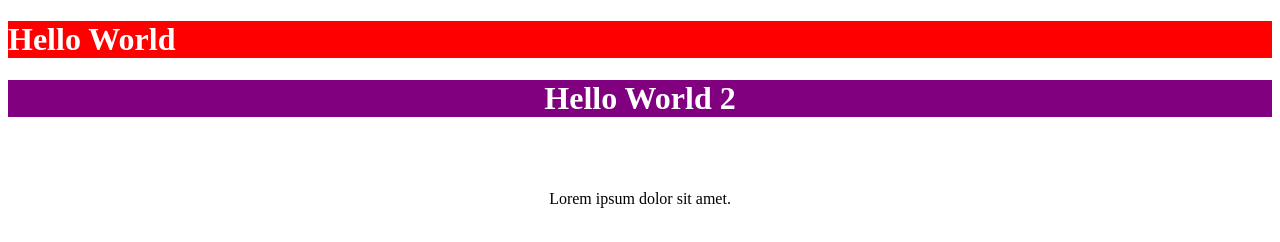
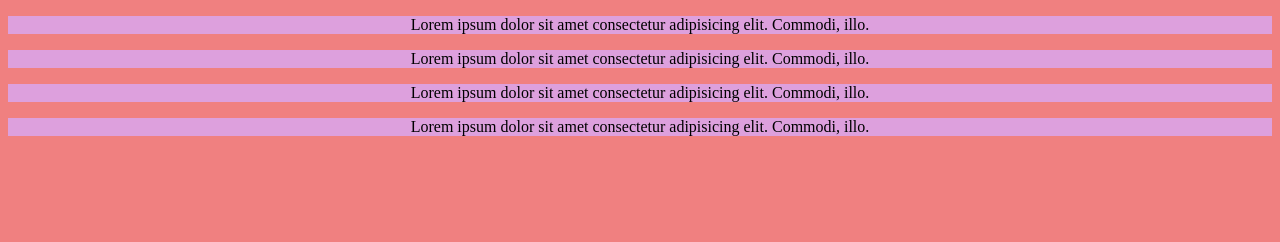
Before and after one commit to aliabb4s/Class-02-GitHub, a plain HTML site: page index.html in a window 1280 px wide. Drawn offline with Linux system fonts and the light colour scheme.

Commit message:
selectors practice

```diff
--- a/index.html
+++ b/index.html
@@ -5,10 +5,17 @@
     <link rel="stylesheet" href="./style.css">
 </head>
 <body>
-    <h1 class="bg-red text-white">Hello World</h1>
+    <!-- <h1 class="bg-red text-white">Hello World</h1>
     <h1 class="bg-purple text-white center">Hello World 2</h1>
     <br />
     <br />
-    <p class="center">Lorem ipsum dolor sit amet.</p>
+    <p class="center">Lorem ipsum dolor sit amet.</p> -->
+
+    <div id="container">
+        <p>Lorem ipsum dolor sit amet consectetur adipisicing elit. Commodi, illo.</p>
+        <p>Lorem ipsum dolor sit amet consectetur adipisicing elit. Commodi, illo.</p>
+        <p>Lorem ipsum dolor sit amet consectetur adipisicing elit. Commodi, illo.</p>
+        <p>Lorem ipsum dolor sit amet consectetur adipisicing elit. Commodi, illo.</p>
+    </div>
 </body>
 </html>
--- a/style.css
+++ b/style.css
@@ -14,3 +14,11 @@
 {
     text-align: center;
 }
+div > p
+{
+    background-color: plum;
+}
+*{
+    background-color: lightcoral;
+    text-align: center;
+}
```
